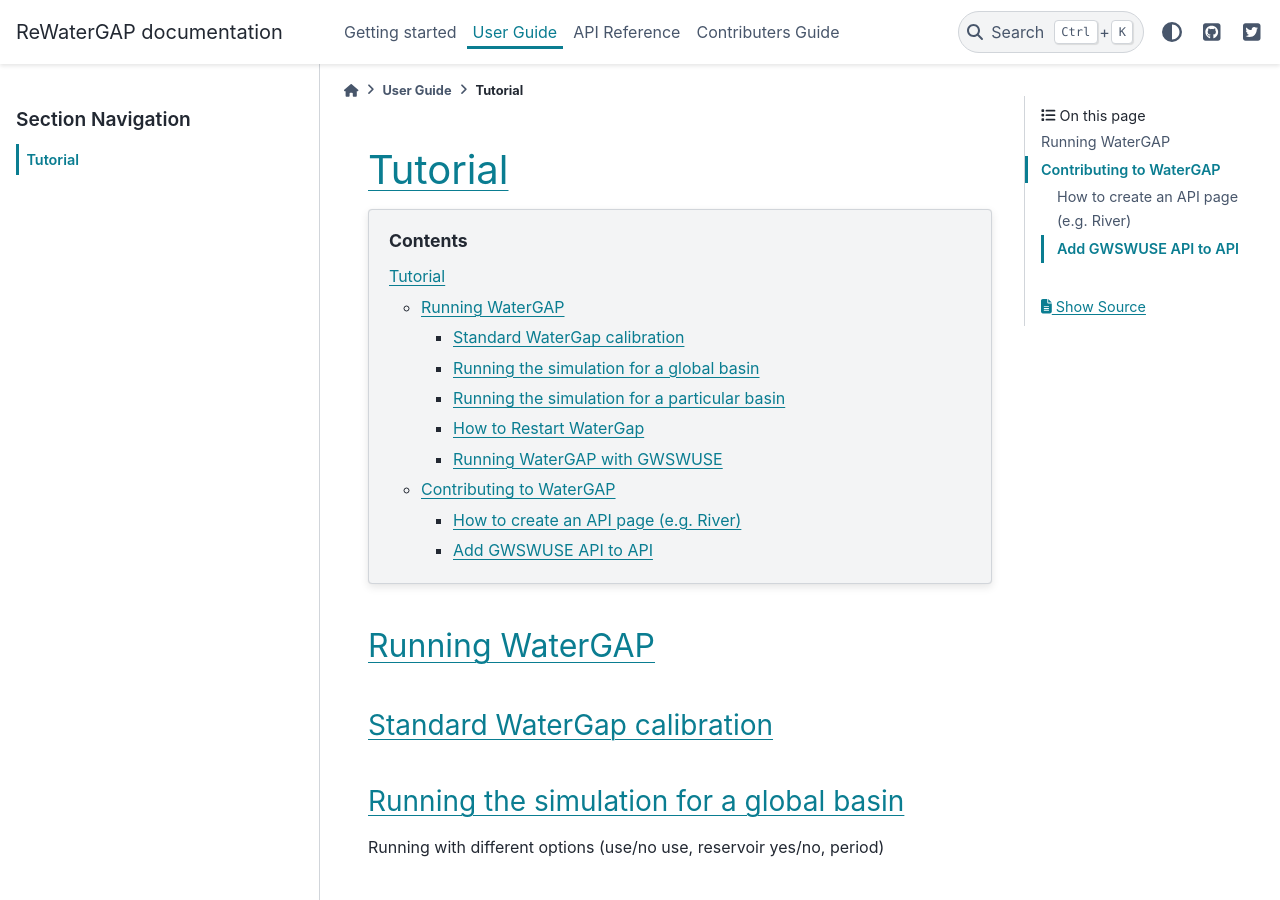
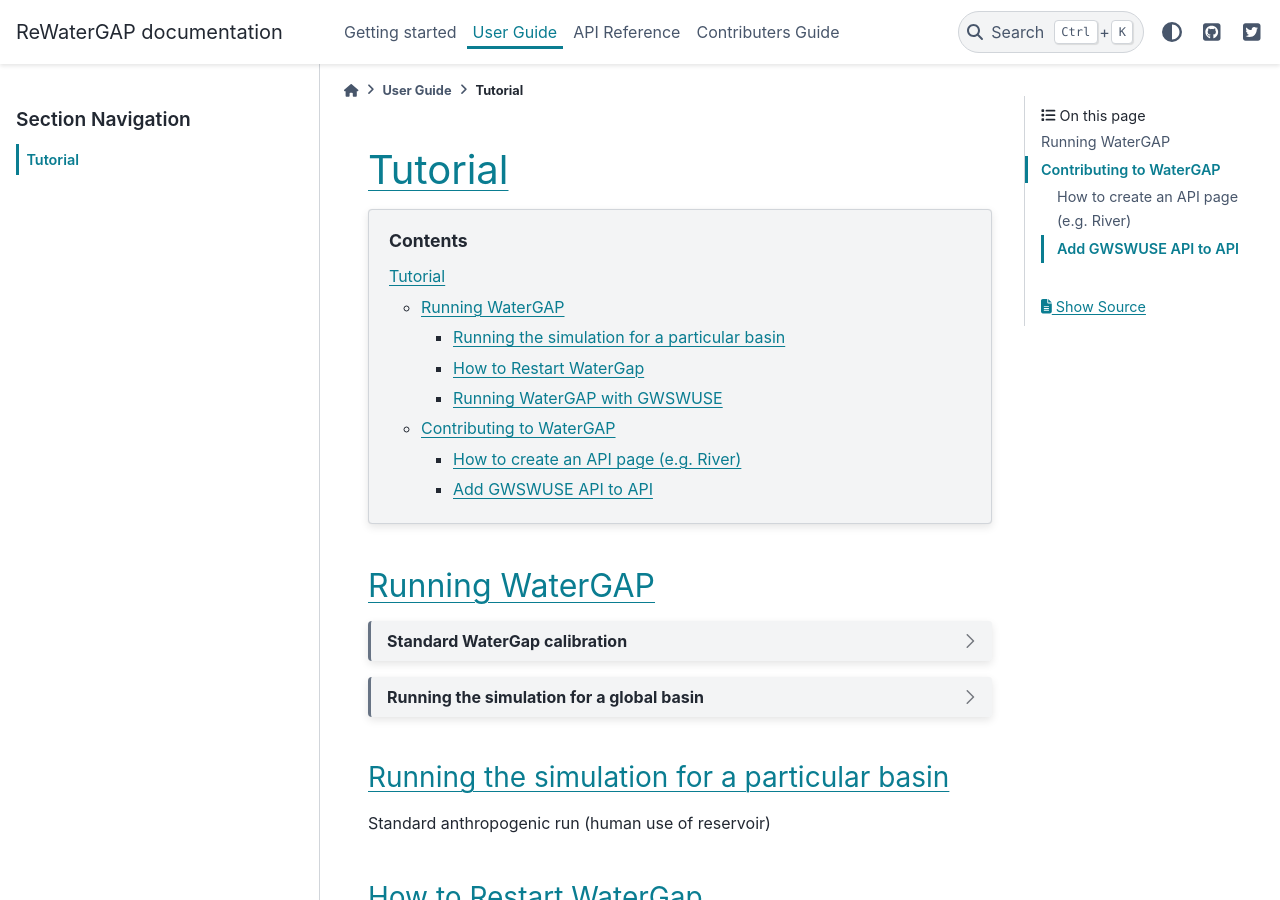
Before and after one commit to HydrologyFrankfurt/ReWaterGAP, a Sphinx documentation site: the page built from docs/user_guide/tutorials.rst, in a window 1280 px wide and 900 px high. Built offline with Sphinx 7.4.7 and the PyData theme 0.15.4, drawn with Linux system fonts in a browser that asks for light colours; pages that are not in the unit, such as notebooks, are missing from menus; some of the changed lines change nothing that is shown.

Commit message:
Update tutorials.rst

```diff
--- a/docs/user_guide/tutorials.rst
+++ b/docs/user_guide/tutorials.rst
@@ -11,13 +11,13 @@ Tutorial
 Running WaterGAP
 ================
 
-Standard WaterGap calibration
------------------------------
+.. dropdown:: Standard WaterGap calibration
 
-Running the simulation for a global basin
------------------------------------------
+   And some content!
 
-Running with different options (use/no use, reservoir yes/no, period)
+.. dropdown:: Running the simulation for a global basin
+
+   Running with different options (use/no use, reservoir yes/no, period)
 
 
 Running the simulation for a particular basin
```
